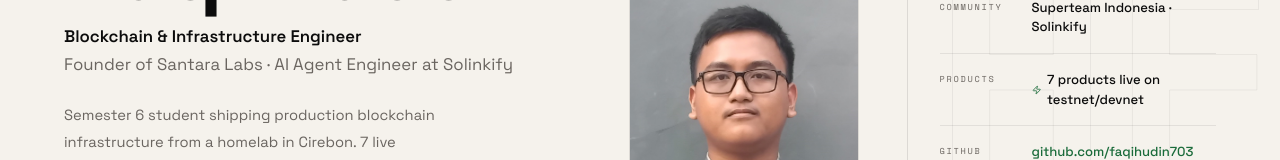
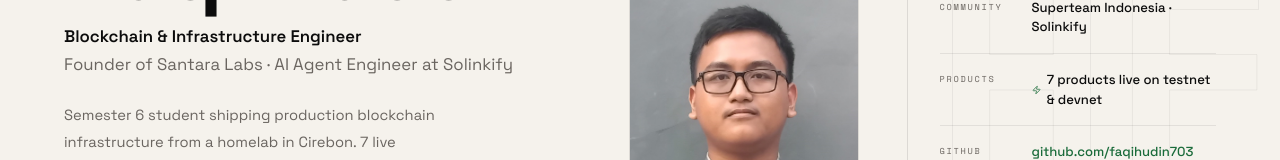
Before and after one commit to faqihudin703/UAS_DevOps_AWS, a React (Vite) app in the folder web-statis/: page / in a window 1280 px wide. Shown: the part 321-481 px from the top of the page. Built offline with nearby package versions, Linux system fonts and the light colour scheme.

Commit message:
update file statis

```diff
--- a/web-statis/src/components/Hero.tsx
+++ b/web-statis/src/components/Hero.tsx
@@ -80,7 +80,7 @@ export default function Hero() {
           {[
             { label: 'Focus',     value: 'Solana · EVM · DeFi · DePIN',    icon: null,                                         link: null },
             { label: 'Community', value: 'Superteam Indonesia · Solinkify', icon: null,                                         link: null },
-            { label: 'Products',  value: '7 products live on testnet/devnet',        icon: <Zap size={12} className="text-accent" />,    href: '#projects' },
+            { label: 'Products',  value: '7 products live on testnet & devnet',        icon: <Zap size={12} className="text-accent" />,    href: '#projects' },
             { label: 'GitHub',    value: 'github.com/faqihudin703',            icon: null,                                         link: 'https://github.com/faqihudin703' },
             { label: 'X',         value: '@Frosky703',                      icon: null,                                         link: 'https://x.com/Frosky703' },
             { label: 'Location',  value: 'Cirebon, Indonesia',              icon: <MapPin size={12} className="text-muted" />, link: null },
```
